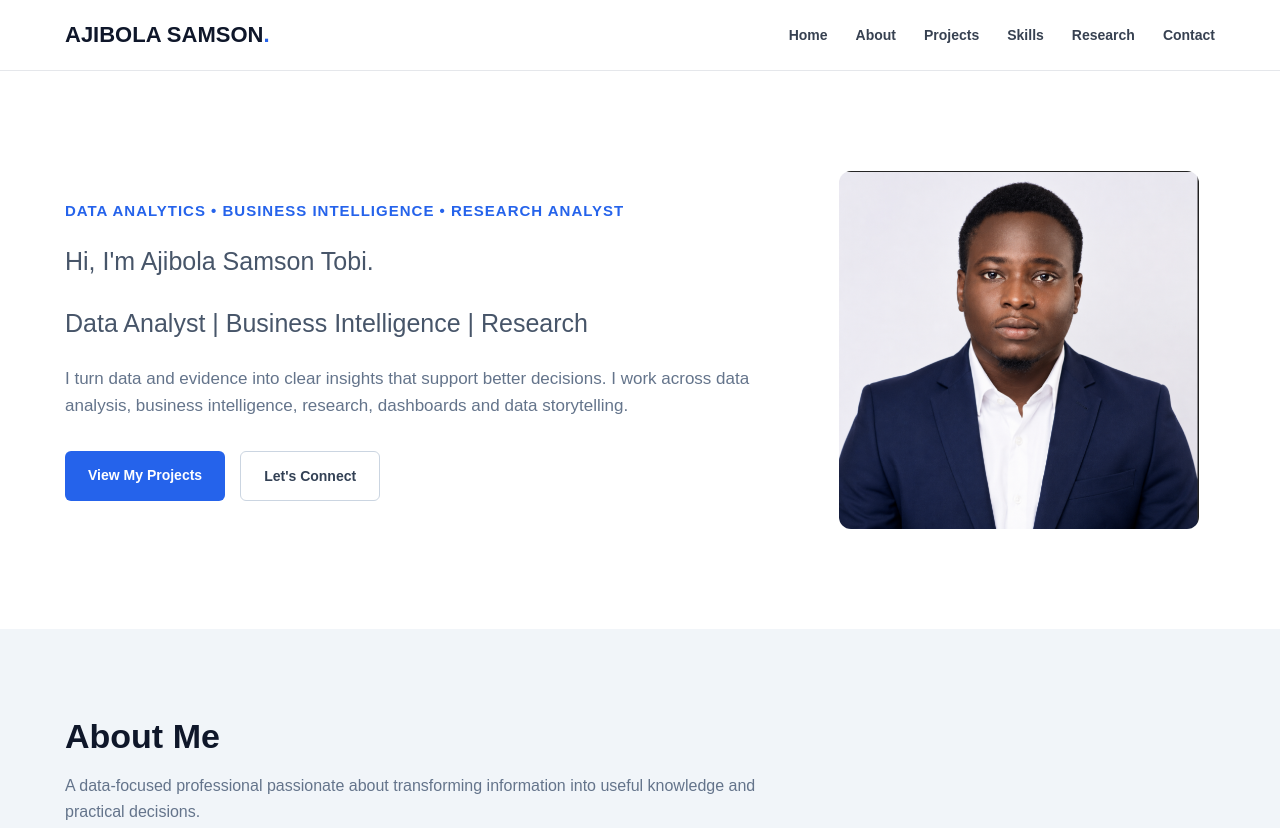
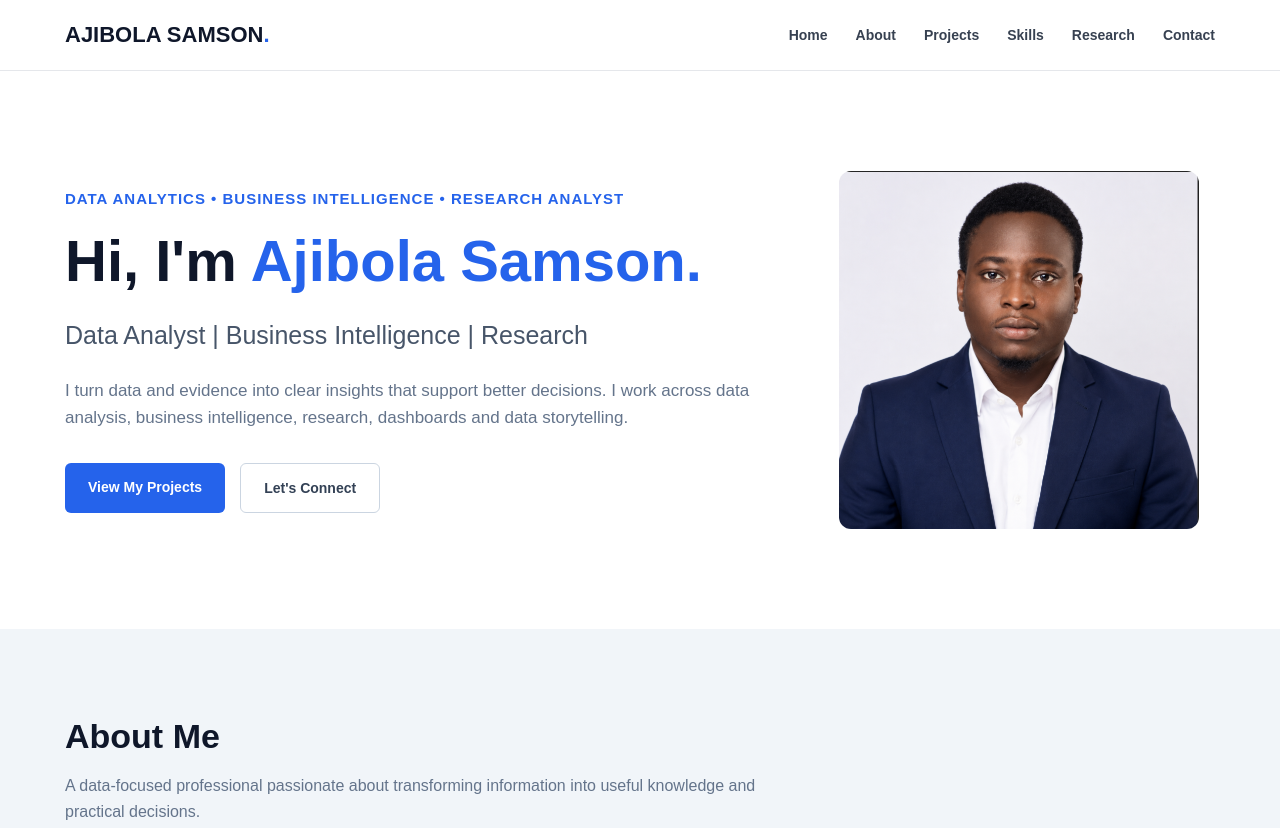
Before and after one commit to ajibson95/ajibson95.github.io, a plain HTML site: page index.html in a window 1280 px wide. Shown: the top 828 px of the page. Drawn offline with Linux system fonts and the light colour scheme.

Commit message:
Update index.html

```diff
--- a/index.html
+++ b/index.html
@@ -460,9 +460,9 @@
                     DATA ANALYTICS • BUSINESS INTELLIGENCE • RESEARCH ANALYST
                 </div>
 
-                <h2>
-                    Hi, I'm <span>Ajibola Samson Tobi.</span>
-                </h2>
+                <h1>
+                    Hi, I'm <span>Ajibola Samson.</span>
+                </h1>
 
                 <h2>
                     Data Analyst | Business Intelligence | Research
```
